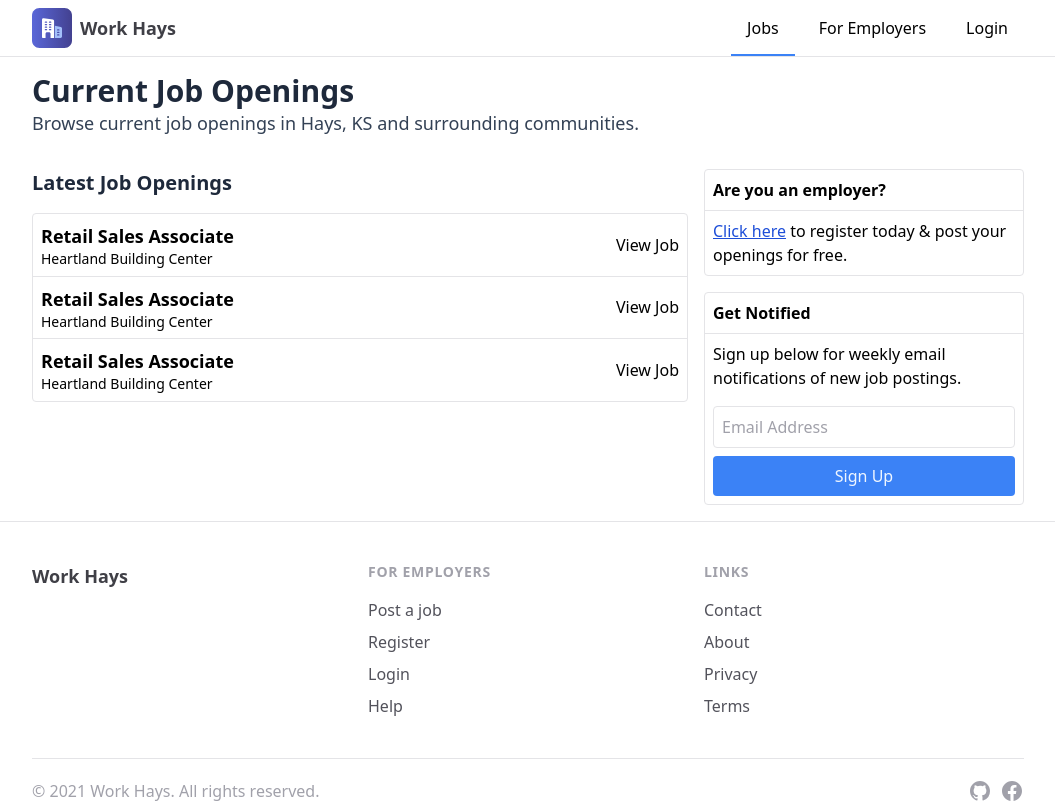
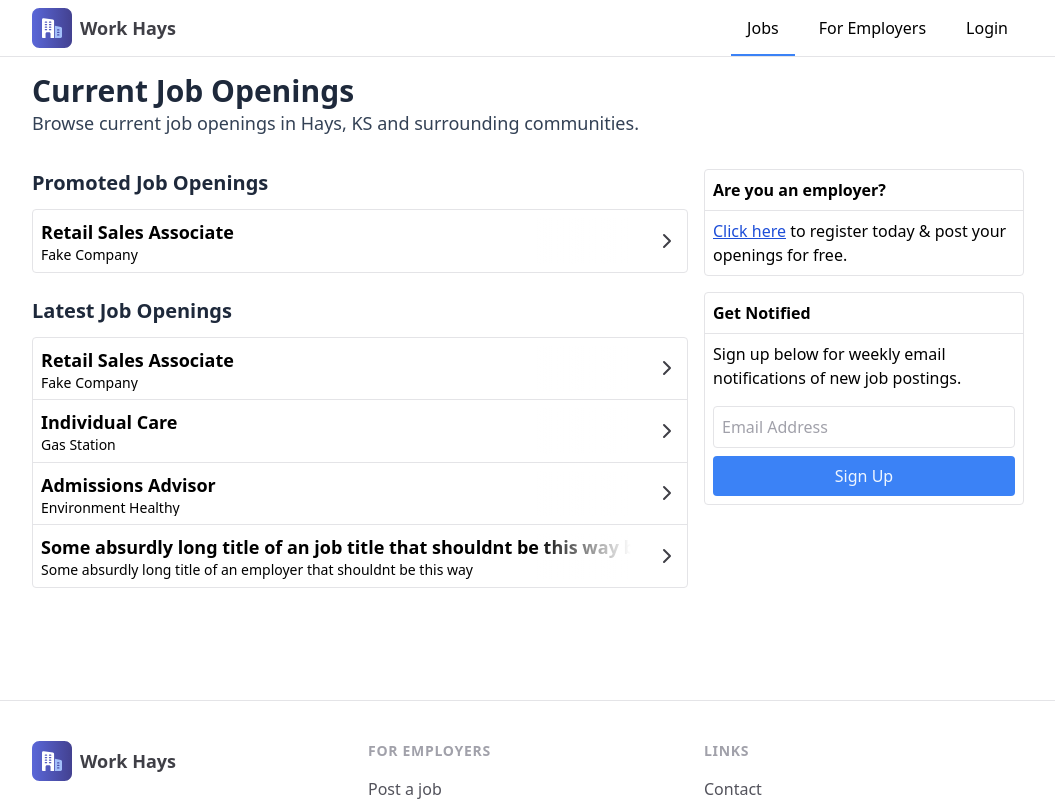
Before and after one commit to garrettbland/workhays-next, a Next.js app: page / in a window 1280 px wide. Shown: the top 803 px of the page, without its empty margins (112-1167 px from the left). Built offline with nearby package versions, Linux system fonts and the light colour scheme.

Commit message:
styling changes, created new components

```diff
--- /dev/null
+++ b/components/JobItem.tsx
@@ -0,0 +1,21 @@
+import ChevronRight from './icons/ChevronRight'
+import { Job } from '../utils/types'
+
+type Props = {
+    job: Job
+}
+
+const JobItem = ({ job }: Props) => (
+    <div className="p-2 flex justiy-between items-center group hover:cursor-pointer">
+        <div className="flex flex-1 flex-col relative whitespace-nowrap overflow-x-hidden">
+            <div className="text-lg font-semibold group-hover:text-blue-600 z-10">{job.title}</div>
+            <div className="text-sm leading-tight z-10 ">{job.employer_title}</div>
+            <div className="absolute z-20 top-0 right-0 bg-gradient-to-l from-white  w-24 h-full"></div>
+        </div>
+        <div className="w-12 flex justify-end">
+            <ChevronRight className="text-gray-700 group-hover:text-blue-500" />
+        </div>
+    </div>
+)
+
+export default JobItem
--- a/components/footer.tsx
+++ b/components/footer.tsx
@@ -50,9 +50,16 @@ const Footer = () => {
                 <div className="grid grid-cols-1 md:grid-cols-3 gap-12 md:gap-4">
                     <div>
                         <Link href="/">
-                            <a className="text-lg font-bold text-gray-700 hover:text-gray-900 hover:underline inline-block">
-                                Work Hays
-                            </a>
+                            <div className="flex flex-row items-center space-x-2">
+                                <img
+                                    src="/work-hays-logo.svg"
+                                    alt="Work Hays Logo"
+                                    className="w-10 h-10"
+                                />
+                                <a className="text-lg font-bold text-gray-700 hover:text-gray-900 hover:underline inline-block">
+                                    Work Hays
+                                </a>
+                            </div>
                         </Link>
                     </div>
                     <div>
--- /dev/null
+++ b/components/icons/ChevronRight.tsx
@@ -0,0 +1,23 @@
+type PropTypes = {
+    className?: string
+}
+
+const ChevronRight = ({ className = 'text-black' }: PropTypes) => (
+    <>
+        <svg
+            className={className}
+            viewBox="0 0 24 24"
+            width="24"
+            height="24"
+            stroke="currentColor"
+            strokeWidth="2"
+            fill="none"
+            strokeLinecap="round"
+            strokeLinejoin="round"
+        >
+            <polyline points="9 18 15 12 9 6"></polyline>
+        </svg>
+    </>
+)
+
+export default ChevronRight
--- a/components/layout.tsx
+++ b/components/layout.tsx
@@ -10,7 +10,7 @@ const Layout = ({ children }: LayoutProps) => {
     return (
         <div className="relative">
             <Navbar />
-            <div>{children}</div>
+            <div className="pb-24">{children}</div>
             <Footer />
         </div>
     )
--- a/components/navbar.tsx
+++ b/components/navbar.tsx
@@ -4,7 +4,7 @@ import Link from 'next/link'
 
 const Navbar = () => {
     return (
-        <div className="border-b border-gray-200 overflow-hidden sticky top-0 bg-white">
+        <div className="border-b border-gray-200 overflow-hidden sticky top-0 bg-white z-20">
             <div className="max-w-5xl mx-auto px-4">
                 <div className="flex flex-row items-center justify-between">
                     <Link href="/">
--- a/components/pageHeader.tsx
+++ b/components/pageHeader.tsx
@@ -6,11 +6,7 @@ type PropTypes = {
 const PageHeader = ({ title, description }: PropTypes) => (
     <>
         <h1 className="text-2xl md:text-3xl font-bold text-blueGray-800">{title}</h1>
-        {description && (
-            <p className="text-base md:text-lg text-blueGray-700">
-                Browse current job openings in Hays, KS and surrounding communities.
-            </p>
-        )}
+        <p className="text-base md:text-lg text-blueGray-700">{description}</p>
     </>
 )
 
--- a/pages/index.tsx
+++ b/pages/index.tsx
@@ -3,6 +3,7 @@ import Section from '../components/section'
 import PageHeader from '../components/pageHeader'
 import Link from 'next/link'
 import { testJobs } from '../utils/test.data'
+import JobItem from '../components/JobItem'
 
 const Home = () => {
     return (
@@ -14,39 +15,49 @@ const Home = () => {
                 />
             </Section>
             <Section>
-                <div className="flex flex-col-reverse md:grid md:grid-cols-3 gap-4">
-                    <div className="col-span-2 pt-4 md:pt-0">
-                        <h2 className="text-xl font-semibold my-4 md:mb-4 md:my-0 text-blueGray-800">
+                <div className="grid grid-cols-1 md:grid-cols-3 gap-4">
+                    <div className="col-span-2 space-y-6">
+                        <div>
+                            <h2 className="text-xl font-semibold mb-3 text-blueGray-800">
+                                Promoted Job Openings
+                            </h2>
+                            <div className="border border-gray-200 rounded divide-y divide-gray-200">
+                                {testJobs.map((job, index) => {
+                                    if (job.promoted) {
+                                        return <JobItem key={index} job={job} />
+                                    }
+                                })}
+                            </div>
+                        </div>
+                        <div>
+                            <h2 className="text-xl font-semibold mb-3 text-blueGray-800">
                                 Latest Job Openings
                             </h2>
                             <div className="border border-gray-200 rounded divide-y divide-gray-200">
                                 {testJobs.map((job, index) => (
-                                <div className="p-2 flex justiy-between items-center">
-                                    <div className="w-2/3">
-                                        <div className="text-lg font-semibold">{job.title}</div>
-                                        <div className="text-sm leading-tight">
-                                            {job.employer_title}
-                                        </div>
-                                    </div>
-                                    <div className="flex flex-1 justify-end">View Job</div>
-                                </div>
+                                    <JobItem key={index} job={job} />
                                 ))}
                             </div>
                         </div>
-                    <div className="col-span-1 grid grid-flow-row gap-4">
+                    </div>
+                    <div className="col-span-2 md:col-span-1 pt-8 md:pt-0">
+                        <div className="grid grid-flow-row gap-4">
                             <div className="border border-gray-200 rounded">
                                 <h3 className="text-base font-semibold border-b p-2">
                                     Are you an employer?
                                 </h3>
                                 <p className="text-base antialiased p-2">
-                                <Link href="/register">Click here</Link> to register today & post
-                                your openings for free.
+                                    <Link href="/register">Click here</Link> to register today &
+                                    post your openings for free.
                                 </p>
                             </div>
                             <div className="border border-gray-200 rounded">
-                            <h3 className="text-base font-semibold border-b p-2">Get Notified</h3>
+                                <h3 className="text-base font-semibold border-b p-2">
+                                    Get Notified
+                                </h3>
                                 <p className="text-base antialiased p-2">
-                                Sign up below for weekly email notifications of new job postings.
+                                    Sign up below for weekly email notifications of new job
+                                    postings.
                                 </p>
                                 <div className="p-2 space-y-2">
                                     <input
@@ -60,6 +71,7 @@ const Home = () => {
                             </div>
                         </div>
                     </div>
+                </div>
             </Section>
         </Layout>
     )
--- a/utils/test.data.ts
+++ b/utils/test.data.ts
@@ -4,31 +4,46 @@ export const testJobs: Job[] = [
     {
         id: '1',
         employer_id: '11',
-        employer_title: 'Heartland Building Center',
+        employer_title: 'Fake Company',
         title: 'Retail Sales Associate',
         type: 'full_time',
         description: '',
         industry: '',
         status: 'active',
+        promoted: true,
     },
     {
         id: '2',
         employer_id: '22',
-        employer_title: 'Heartland Building Center',
-        title: 'Retail Sales Associate',
+        employer_title: 'Gas Station',
+        title: 'Individual Care',
+        type: 'part_time',
+        description: '',
+        industry: '',
+        status: 'active',
+        promoted: false,
+    },
+    {
+        id: '3',
+        employer_id: '33',
+        employer_title: 'Environment Healthy',
+        title: 'Admissions Advisor',
         type: 'full_time',
         description: '',
         industry: '',
         status: 'active',
+        promoted: false,
     },
     {
-        id: '3',
-        employer_id: '33',
-        employer_title: 'Heartland Building Center',
-        title: 'Retail Sales Associate',
+        id: '4',
+        employer_id: '44',
+        employer_title: 'Some absurdly long title of an employer that shouldnt be this way',
+        title:
+            'Some absurdly long title of an job title that shouldnt be this way but it totally is',
         type: 'full_time',
         description: '',
         industry: '',
         status: 'active',
+        promoted: false,
     },
 ]
--- a/utils/types.ts
+++ b/utils/types.ts
@@ -34,6 +34,7 @@ export type Job = {
     industry: string
     application_link?: string
     status: 'active' | 'inactive' | 'archived'
+    promoted: boolean
 }
 
 export type Employer = {
```
Lines whose indentation alone changed are shown as unchanged.
